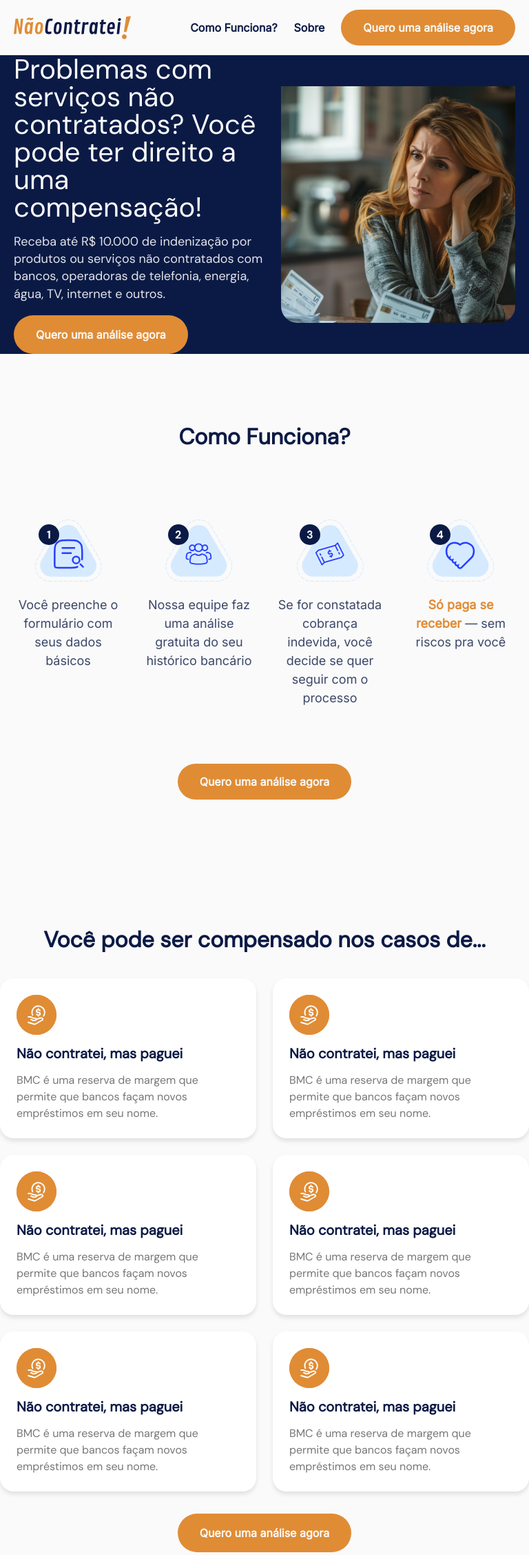
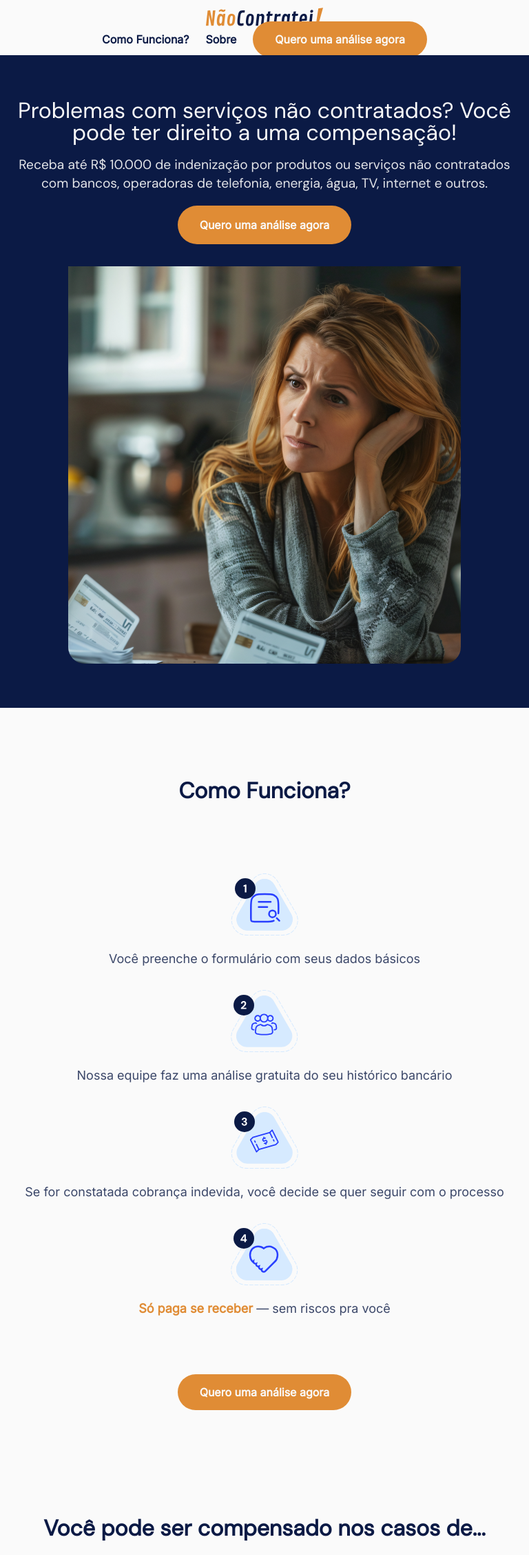
Before and after one commit to ademirjs/NClandingpage, a PHP site: page / in a window 768 px wide. Shown: the top 2254 px of the page at 69% size. Run offline with PHP 8.4, Linux system fonts and the light colour scheme.

Commit message:
feat: media-query

```diff
--- a/lp-institucional/styles.css
+++ b/lp-institucional/styles.css
@@ -55,13 +55,6 @@ img {
   display: block;
 }
 
-/* Reset básico */
-* {
-  margin: 0;
-  padding: 0;
-  box-sizing: border-box;
-}
-
 .container {
   width: 100%;
   max-width: 1200px;
@@ -103,6 +96,7 @@ header nav ul li a {
   font-size: 16px;
   font-weight: 600;
   width: fit-content;
+
 }
 
 .btn-primary {
@@ -338,3 +332,94 @@ footer nav ul li{
 footer .footer-contact p {
   margin-bottom: 0.5rem;
 }
+
+
+
+/* Mobile (até 480px) */
+@media screen and (min-width: 480px) {
+  .steps {
+    flex-direction: column;
+    gap: 2rem;
+  }
+
+  .cases_container{
+    padding: 4rem 2rem;
+  }
+
+  .cases-grid {
+        grid-template-columns: repeat(1, 1fr);
+  }
+}
+
+/* Tablet (481px a 768px) */
+@media screen and (max-width: 768px) {
+  header .head_container {
+    flex-direction: column;
+    align-items: center;
+  }
+
+  .hero{
+    padding-top: 4rem;
+    padding-bottom: 4rem;
+  }
+
+  .hero_container {
+    flex-direction: column;
+    gap: 2rem;
+  }
+
+  .hero-content{
+    max-width: 100%;
+  }
+
+  .hero-content h1 {
+    font-size: 2rem;
+    text-align: center;
+  }
+
+  .hero-content p {
+    font-size: 1.2rem;
+    text-align: center;
+  }
+
+  .hero-content a {
+    align-self: center;
+  }
+
+  .steps {
+    flex-direction: column;
+    gap: 2rem;
+  }
+
+  .cases_container{
+    padding: 4rem 2rem;
+  }
+  .cases-grid {
+    grid-template-columns: repeat(2, 1fr);
+  }
+
+  footer .footer-info {
+    flex-direction: column;
+    gap: 2rem;
+    text-align: center;
+    align-items: center;
+
+  }
+  .footer-logo{
+    align-items: center;
+  }
+
+  footer nav ul {
+    gap: 0.5rem;
+  }
+
+  .footer-map {
+    text-align: center;
+    align-items: center;
+  }
+
+  .footer-contact {
+    flex-direction: column;
+    gap: 1rem;
+  }
+}
```
Also changed, not shown: lp-institucional/index.html (line endings or trailing spaces).
